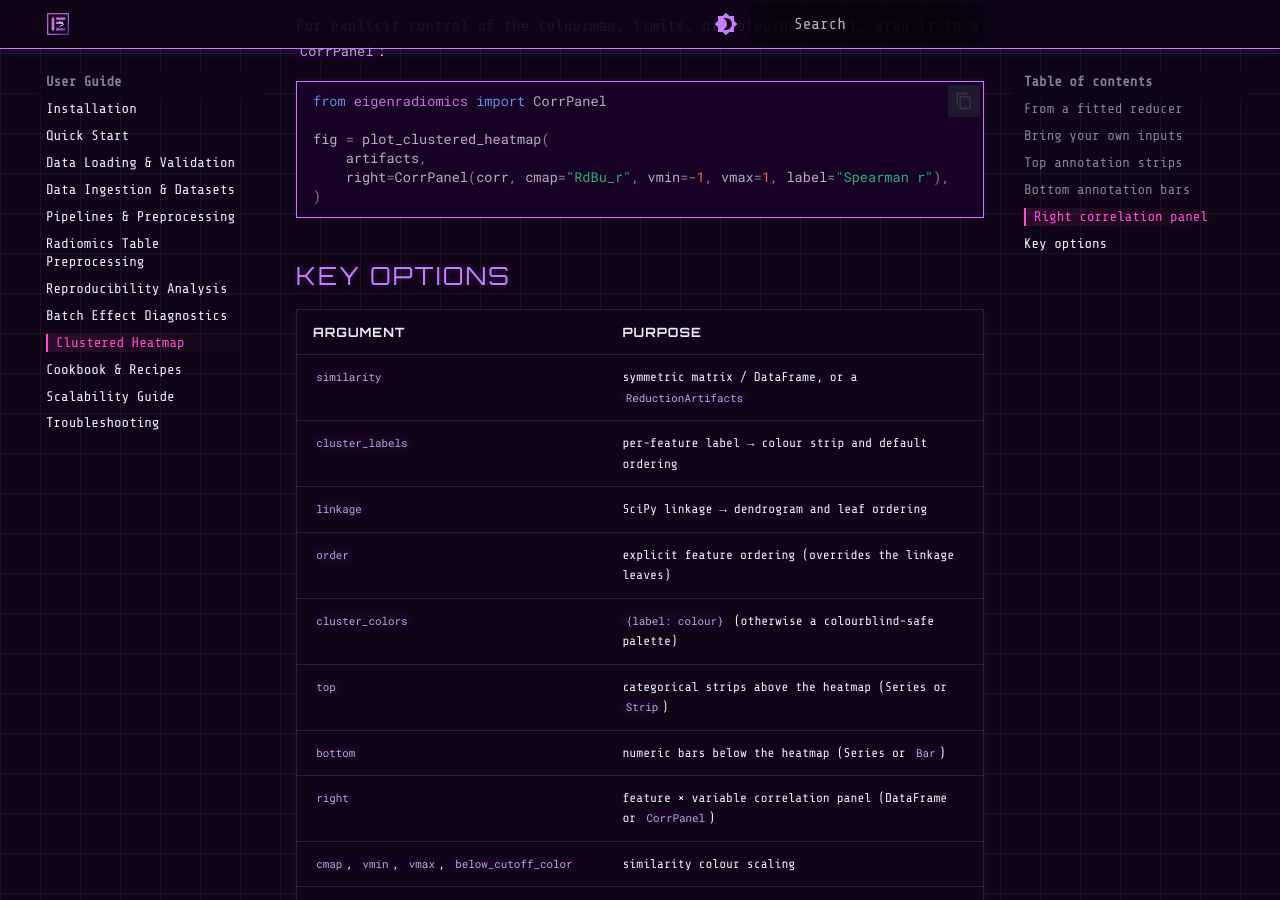
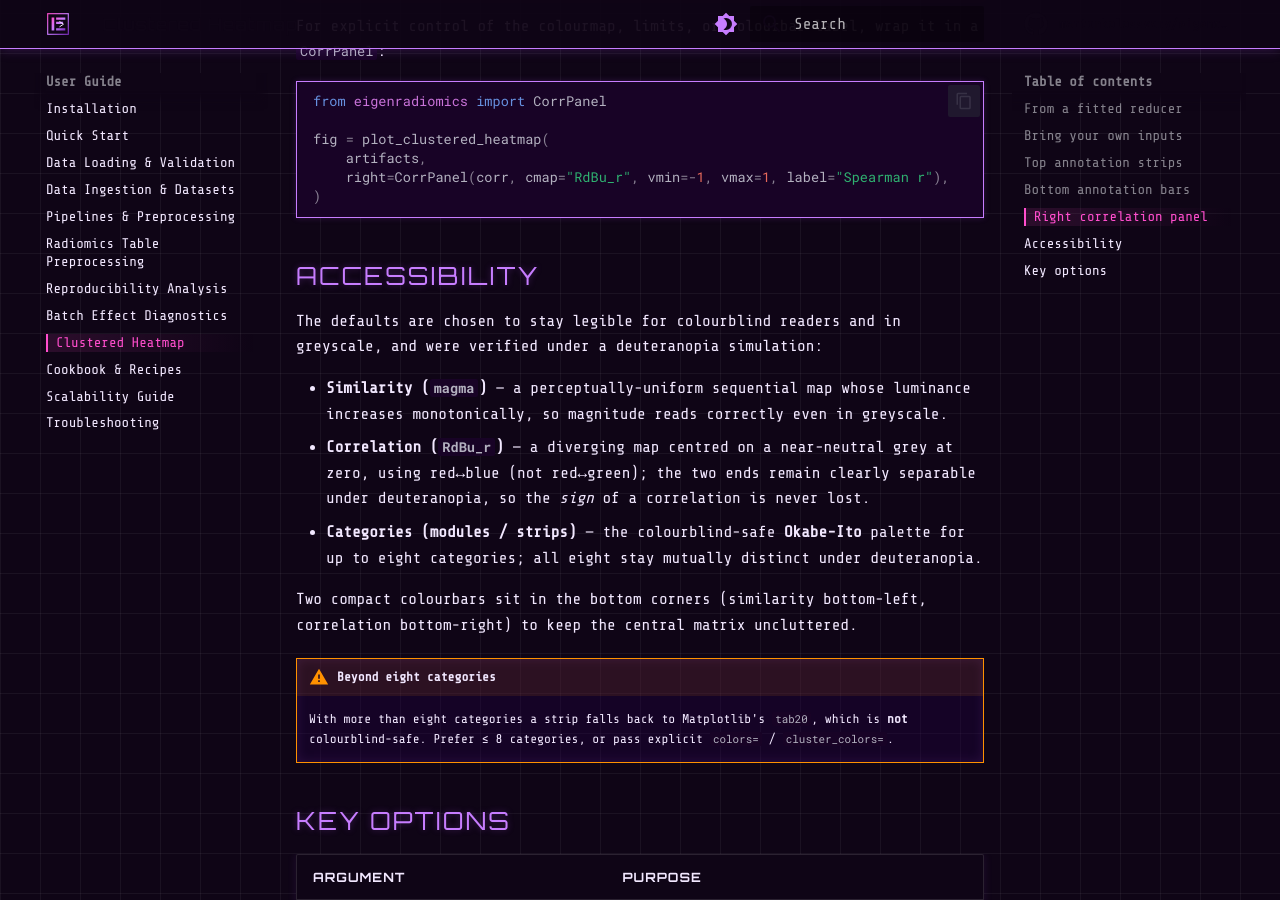
Before and after one commit to martonkolossvary/eigenradiomics, an MkDocs documentation site: the page built from docs/user_guide/clustered_heatmap.md, in a window 1280 px wide and 900 px high, scrolled down 3707 px. Built offline with MkDocs 1.6.1 and Material for MkDocs 9.7.7, drawn with Linux system fonts in a browser that asks for light colours; comment, search, counter and statistics services are not loaded.

Commit message:
Tuck heatmap colourbars into bottom corners + accessibility audit
Make the similarity and correlation colourbars compact and corner-anchored
(bottom-left / bottom-right) via subgridspec, leaving the central matrix
uncluttered. Document the colourblind-safe defaults (magma, RdBu_r,
Okabe-Ito), verified under a deuteranopia simulation, and note the tab20
fallback caveat beyond eight categories.

Co-Authored-By: Claude Opus 4.8 (1M context) <noreply@anthropic.com>

````diff
--- a/docs/user_guide/clustered_heatmap.md
+++ b/docs/user_guide/clustered_heatmap.md
@@ -154,6 +154,29 @@ fig = plot_clustered_heatmap(
 )
 ```
 
+## Accessibility
+
+The defaults are chosen to stay legible for colourblind readers and in greyscale,
+and were verified under a deuteranopia simulation:
+
+- **Similarity (`magma`)** — a perceptually-uniform sequential map whose
+  luminance increases monotonically, so magnitude reads correctly even in
+  greyscale.
+- **Correlation (`RdBu_r`)** — a diverging map centred on a near-neutral grey at
+  zero, using red↔blue (not red↔green); the two ends remain clearly separable
+  under deuteranopia, so the *sign* of a correlation is never lost.
+- **Categories (modules / strips)** — the colourblind-safe **Okabe-Ito** palette
+  for up to eight categories; all eight stay mutually distinct under
+  deuteranopia.
+
+Two compact colourbars sit in the bottom corners (similarity bottom-left,
+correlation bottom-right) to keep the central matrix uncluttered.
+
+!!! warning "Beyond eight categories"
+    With more than eight categories a strip falls back to Matplotlib's `tab20`,
+    which is **not** colourblind-safe. Prefer ≤ 8 categories, or pass explicit
+    `colors=` / `cluster_colors=`.
+
 ## Key options
 
 | Argument | Purpose |
````
Also changed, not shown: changelog.d/heatmap-corner-colorbars.changed.md (added, +1 -0 lines), docs/assets/figures/clustered_heatmap.png, 1 other file.
